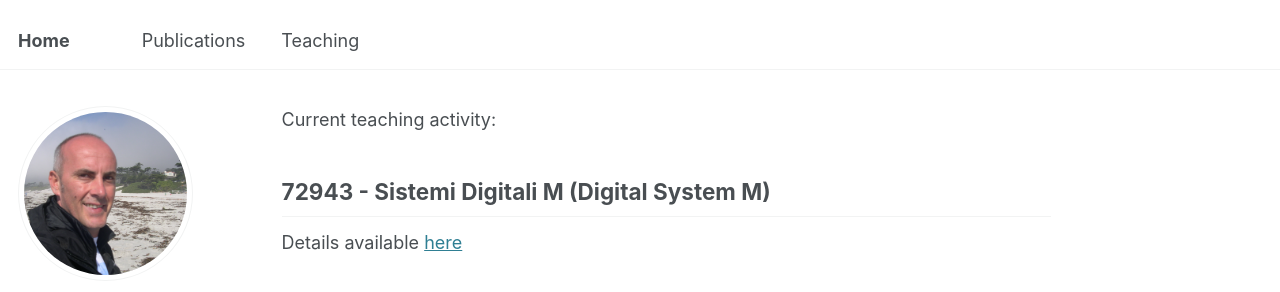
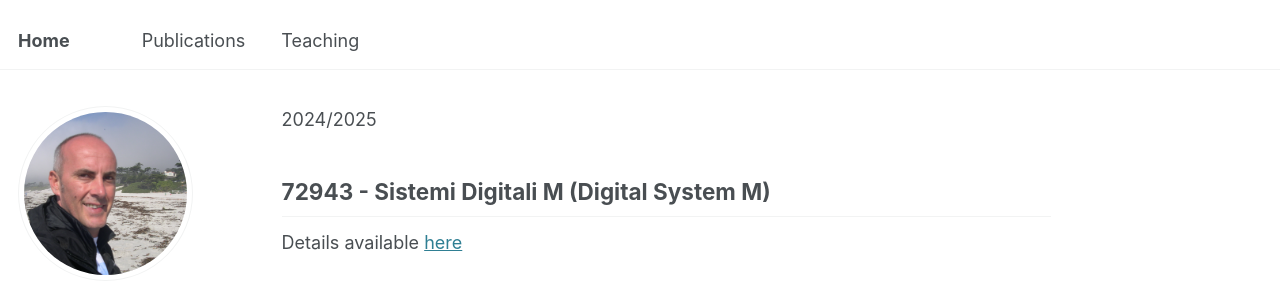
Before and after one commit to stefanomattoccia/stefanomattoccia.github.io, a Jekyll site: the page built from _pages/teaching.md, in a window 1280 px wide and 944 px high. Shown: the top 292 px of the window. Built offline with Jekyll 4.4.1, drawn with Linux system fonts in a browser that asks for light colours; some web fonts are replaced.

Commit message:
Update teaching.md

```diff
--- a/_pages/teaching.md
+++ b/_pages/teaching.md
@@ -7,7 +7,7 @@ redirect_from:
   - /teaching.html
 ---
 
-Current teaching activity:
+2024/2025
 
 72943 - Sistemi Digitali M (Digital System M)
 ------
```
